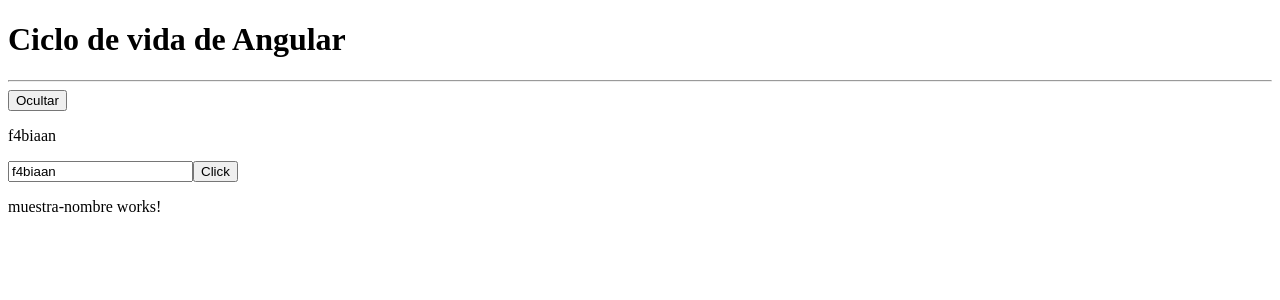
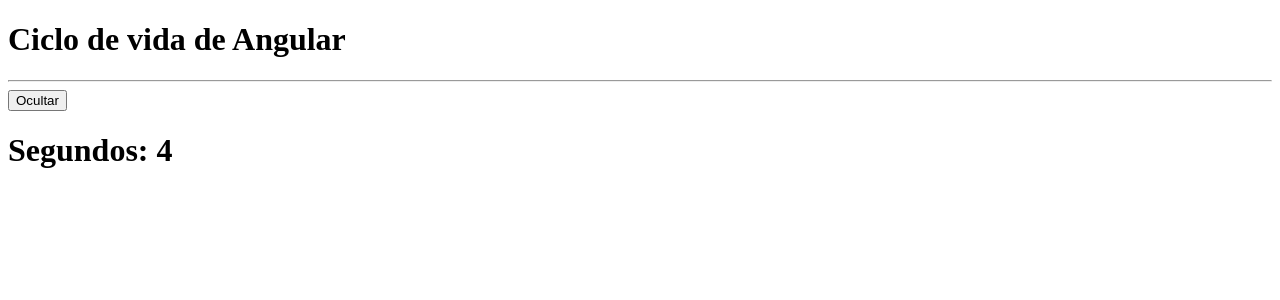
Before and after one commit to f4biaan/lifecyclesApp, an Angular app: page / in a window 1280 px wide. Shown: the top 300 px of the page. Built offline with nearby package versions, Linux system fonts and the light colour scheme.

Commit message:
ngOnDestroy

```diff
--- a/src/app/pages/pagina1/pagina1.component.html
+++ b/src/app/pages/pagina1/pagina1.component.html
@@ -1,7 +1,11 @@
-<p>{{ nombre }}</p>
+<!-- <p>{{ nombre }}</p>
 
 <input type="text" placeholder="Hello World" [(ngModel)]="nombre">
 
-<button (click)="guardar()">Click</button>
+<button (click)="guardar()">Click</button> -->
 
-<app-muestra-nombre [nombre]="nombre"></app-muestra-nombre>
+<!-- ngOnChenges -->
+<!-- <app-muestra-nombre [nombre]="nombre"></app-muestra-nombre> -->
+
+<!-- ngOnDestroy -->
+<h1>Segundos: {{ segundos }}</h1>
--- a/src/app/pages/pagina1/pagina1.component.ts
+++ b/src/app/pages/pagina1/pagina1.component.ts
@@ -10,6 +10,7 @@ import {
   OnInit,
   SimpleChanges,
 } from '@angular/core';
+import { Subscription, interval } from 'rxjs';
 
 @Component({
   selector: 'app-pagina1',
@@ -28,16 +29,24 @@ export class Pagina1Component
     OnDestroy
 {
   nombre: string = 'f4biaan';
+  segundos: number= 0;
+  timerSubscription!: Subscription;
 
   // hook de ciclo de vida de Angular cuando sucede algo en el componente durante el ciclo de vida de un componente
   // se ejecuta cuando el componente se crea o se carga/construye el componente
 
   // ver en consola cuando se ejecuta cada uno de los hooks
   constructor() {
+    // lugar para poner codigo que necesitamos que se ejecute cuando se construye el componente
     console.log('Constructor');
   }
   ngOnInit(): void {
+    // el componente ya esta constrido
     console.log('ngOnInit');
+    this.timerSubscription = interval(1000).subscribe((i) => {
+      console.log(i);
+      this.segundos = i;
+    })
   }
   ngOnChanges(changes: SimpleChanges): void {
     console.log('ngOnChanges');
@@ -58,7 +67,10 @@ export class Pagina1Component
     console.log('ngAfterViewChecked');
   }
   ngOnDestroy(): void {
+    // se usa para terminar componente y evitar fugas de memoria en la aplicacion
     console.log('ngOnDestroy');
+    this.timerSubscription.unsubscribe();
+    console.log('timerSubscription terminado');
   }
 
   //
```
